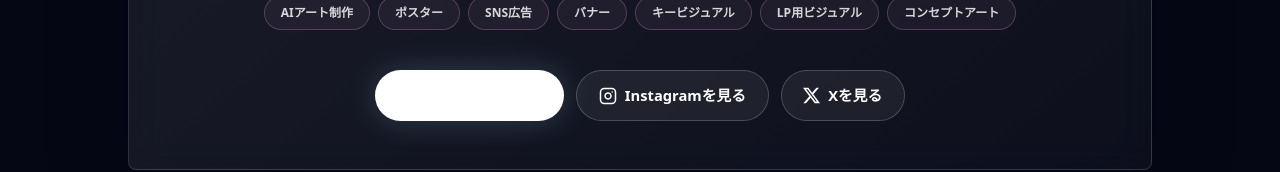
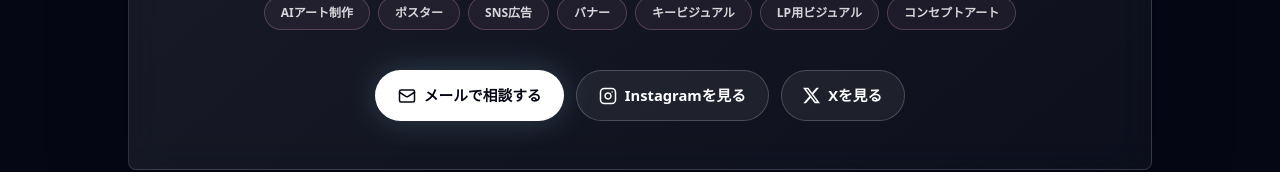
Before and after one commit to waniwanipanich463/shota-world, a Next.js app: page / in a window 1280 px wide. Shown: the part 9036-9208 px from the top of the page. Built offline with nearby package versions, Linux system fonts and the light colour scheme.

Commit message:
Update portfolio contact styling

```diff
--- a/src/app/globals.css
+++ b/src/app/globals.css
@@ -189,6 +189,14 @@ img {
   transform: translateY(-2px);
 }
 
+.cta-link-primary {
+  color: #050715;
+}
+
+.cta-link-primary:hover {
+  color: #050715;
+}
+
 .focus-ring:focus-visible {
   outline: 2px solid #9be7f5;
   outline-offset: 4px;
--- a/src/components/Contact.tsx
+++ b/src/components/Contact.tsx
@@ -49,7 +49,7 @@ export default function Contact() {
           <div className="flex flex-col items-center justify-center gap-3 sm:flex-row">
             <Link
               href="mailto:contact@shota-world.jp"
-              className="cta-link focus-ring w-full border border-white/[0.35] bg-white text-background shadow-[0_0_32px_rgba(155,231,245,0.2)] hover:border-synth-cyan hover:bg-synth-cyan sm:w-auto"
+              className="cta-link cta-link-primary focus-ring w-full border border-white/[0.35] bg-white shadow-[0_0_32px_rgba(155,231,245,0.2)] hover:border-synth-cyan hover:bg-synth-cyan sm:w-auto"
             >
               <Mail size={18} aria-hidden="true" />
               <span className="ml-2">メールで相談する</span>
```
Also changed, not shown: 1 other file (tests, documents, lock files or other folders).
